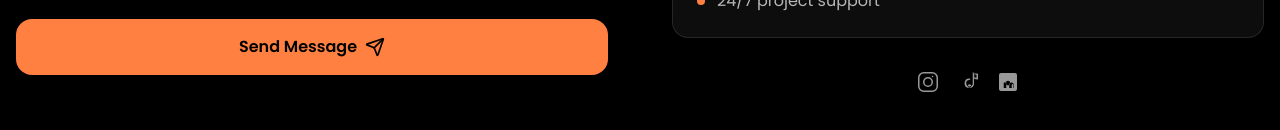
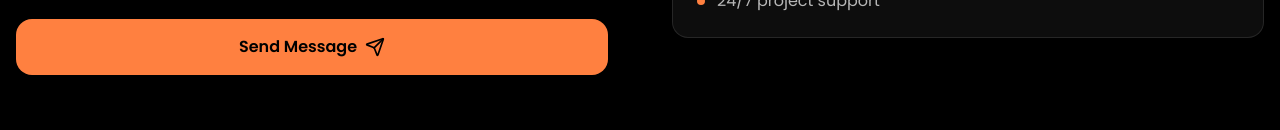
Before and after one commit to ssuvorin/iands-digital-portfolio, a Next.js app: page /contact in a window 1280 px wide. Shown: the part 1186-1316 px from the top of the page. Built offline with nearby package versions, Linux system fonts and the light colour scheme.

Commit message:
Remove social media icons from contact page

```diff
--- a/components/ContactClient.tsx
+++ b/components/ContactClient.tsx
@@ -326,18 +326,6 @@ export default function ContactClient() {
                   </li>
                 </ul>
               </motion.div>
-              {/* Socials */}
-              <div className="flex space-x-4 mt-8 justify-center">
-                <a href="https://www.instagram.com/iandsagency" target="_blank" rel="noopener noreferrer" aria-label="Instagram" className="text-white/60 hover:text-accent transition-colors duration-300 text-2xl">
-                  <svg width="24" height="24" fill="none" viewBox="0 0 24 24"><path fill="currentColor" d="M7.75 2A5.75 5.75 0 0 0 2 7.75v8.5A5.75 5.75 0 0 0 7.75 22h8.5A5.75 5.75 0 0 0 22 16.25v-8.5A5.75 5.75 0 0 0 16.25 2h-8.5Zm0 1.5h8.5A4.25 4.25 0 0 1 20.5 7.75v8.5a4.25 4.25 0 0 1-4.25 4.25h-8.5A4.25 4.25 0 0 1 3.5 16.25v-8.5A4.25 4.25 0 0 1 7.75 3.5Zm8.75 2.25a.75.75 0 1 0 0 1.5.75.75 0 0 0 0-1.5ZM12 7a5 5 0 1 0 0 10 5 5 0 0 0 0-10Zm0 1.5a3.5 3.5 0 1 1 0 7 3.5 3.5 0 0 1 0-7Z"/></svg>
-                </a>
-                <a href="https://www.tiktok.com/@iandsagency" target="_blank" rel="noopener noreferrer" aria-label="TikTok" className="text-white/60 hover:text-accent transition-colors duration-300 text-2xl">
-                  <svg width="24" height="24" fill="none" viewBox="0 0 24 24"><path fill="currentColor" d="M17.5 2a.75.75 0 0 0-.75.75v10.5a3.25 3.25 0 1 1-3.25-3.25.75.75 0 0 0 0-1.5A4.75 4.75 0 1 0 18 14.25V8.56a6.25 6.25 0 0 0 3.25.94.75.75 0 0 0 .75-.75V4.25a.75.75 0 0 0-.75-.75h-3.75Zm.75 2.06c.7.4 1.5.64 2.25.69v3.02a7.75 7.75 0 0 1-2.25-.6V4.06ZM13.5 17.75a1.75 1.75 0 1 1 0-3.5 1.75 1.75 0 0 1 0 3.5Z"/></svg>
-                </a>
-                <a href="https://www.linkedin.com/company/i-s-digital/" target="_blank" rel="noopener noreferrer" aria-label="LinkedIn" className="text-white/60 hover:text-accent transition-colors duration-300 text-2xl">
-                  <svg width="24" height="24" fill="none" viewBox="0 0 24 24"><path fill="currentColor" d="M19 3A2 2 0 0 1 21 5v14a2 2 0 0 1-2 2H5a2 2 0 0 1-2-2V5a2 2 0 0 1 2-2h14Zm-7 7.75a2.25 2.25 0 1 0 0 4.5 2.25 2.25 0 0 0 0-4.5Zm-4.25 7.25h2.5v-5.5h-2.5v5.5Zm7.5 0h2.5v-3.25c0-1.24-.99-2.25-2.25-2.25s-2.25 1.01-2.25 2.25V18h2.5v-3.25c0-.41.34-.75.75-.75s.75.34.75.75V18Z"/></svg>
-                </a>
-              </div>
             </motion.div>
           </div>
         </div>
```
